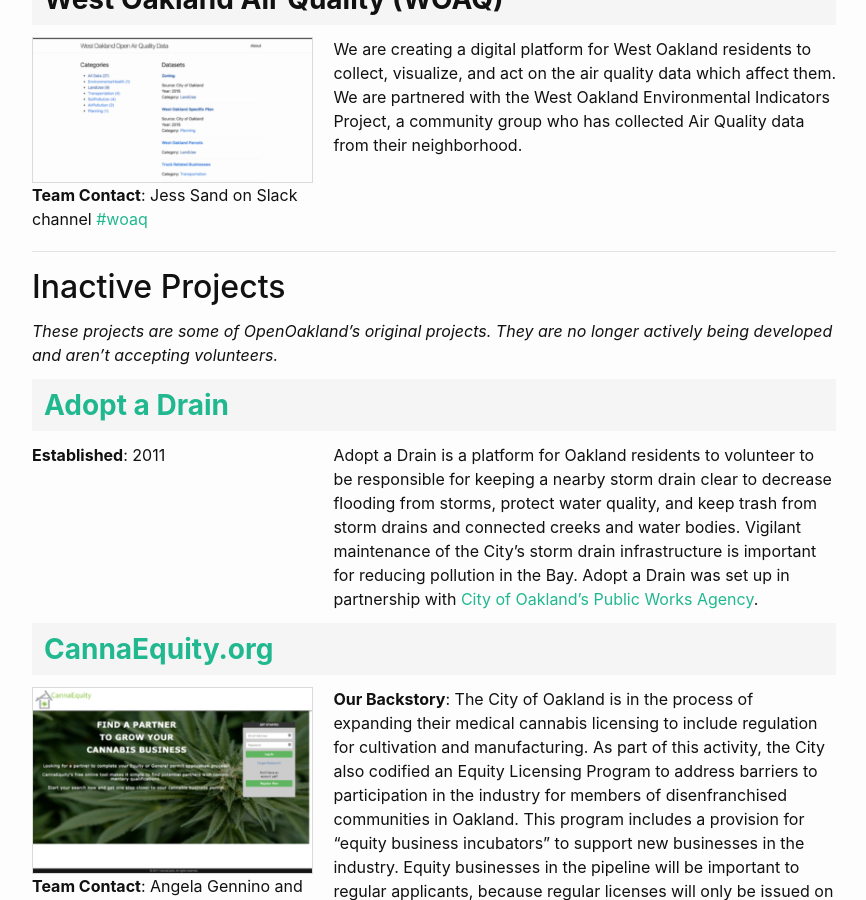
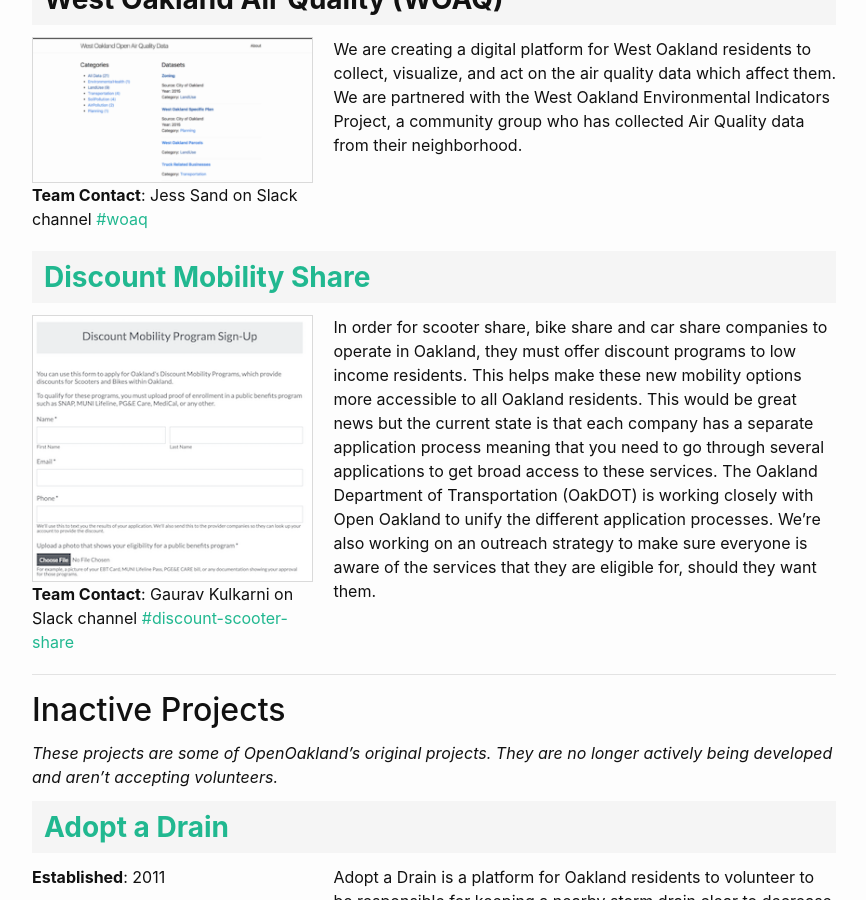
Before and after one commit to openoakland/openoakland.org, a Jekyll site: the page built from src/projects.md, in a window 1280 px wide and 900 px high, scrolled down 3356 px. Shown: the whole window, without its empty margins (206-1072 px from the left). Built offline with Jekyll 4.4.1, drawn with Linux system fonts in a browser that asks for light colours.

Commit message:
add discount mobility share project

```diff
--- a/src/_data/active_projects.yml
+++ b/src/_data/active_projects.yml
@@ -68,3 +68,10 @@
   slack_id: C95U7371C
   slack_channel: woaq
   description: We are creating a digital platform for West Oakland residents to collect, visualize, and act on the air quality data which affect them. We are partnered with the West Oakland Environmental Indicators Project, a community group who has collected Air Quality data from their neighborhood.
+- name: Discount Mobility Share
+  image: discount_mobility_300x284.png
+  link: https://oaklandca.formstack.com/forms/shared_mobility_application_form
+  leader: Gaurav Kulkarni
+  slack_id: CLY606C2D
+  slack_channel: discount-scooter-share
+  description: In order for scooter share, bike share and car share companies to operate in Oakland, they must offer discount programs to low income residents. This helps make these new mobility options more accessible to all Oakland residents. This would be great news but the current state is that each company has a separate application process meaning that you need to go through several applications to get broad access to these services. The Oakland Department of Transportation (OakDOT) is working closely with Open Oakland to unify the different application processes. We're also working on an outreach strategy to make sure everyone is aware of the services that they are eligible for, should they want them.
```
Also changed, not shown: src/assets/images/projects/discount_mobility_300x284.png (added).
